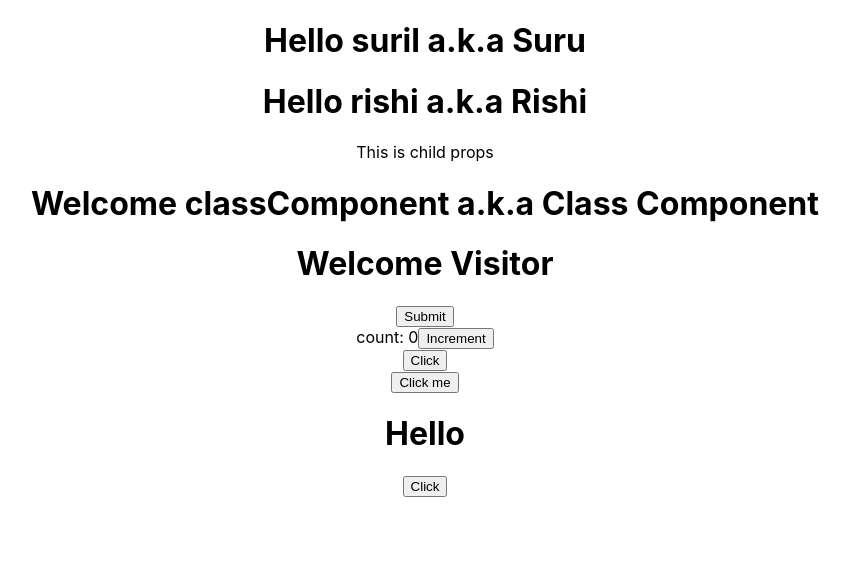
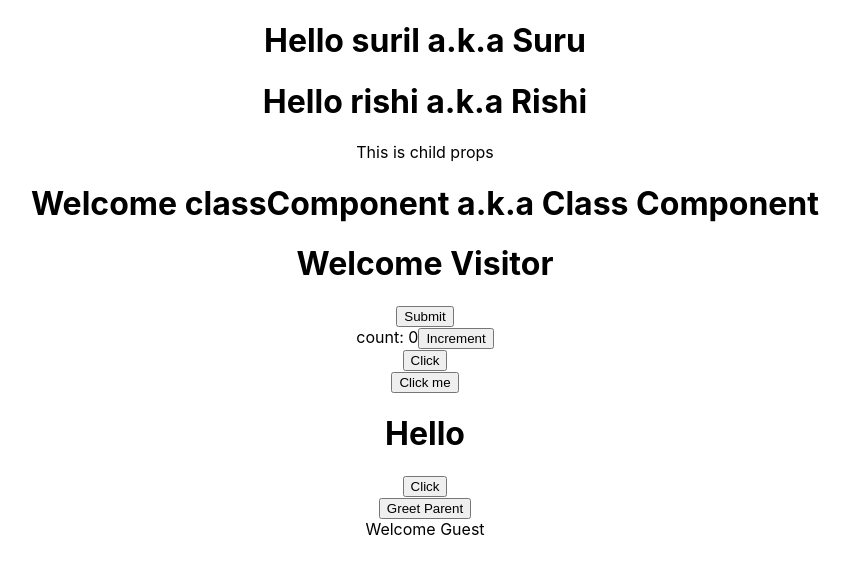
Before and after one commit to SurilPurohit/hello-world, a React (Create React App) app: page / in a window 1280 px wide. Shown: the top 574 px of the page, without its empty margins (215-1065 px from the left). Built offline with nearby package versions, Linux system fonts and the light colour scheme.

Commit message:
Conditional Rendering

```diff
--- a/src/App.js
+++ b/src/App.js
@@ -7,6 +7,8 @@
 import FunctionClick from './components/FunctionClick';
 import ClassClick from './components/ClassClick';
 import EventBind from './components/EventBind';
+import ParentComponent from './components/ParentComponent';
+import UserGreeting from './components/UserGreeting';
 
 function App() {
   return (
@@ -21,6 +23,8 @@
       <FunctionClick />
       <ClassClick />
       <EventBind />
+      <ParentComponent />
+      <UserGreeting />
     </div>
   );
 }
--- /dev/null
+++ b/src/components/ChildComponent.js
@@ -0,0 +1,11 @@
+import React from 'react'
+
+function ChildComponent(props) {
+    return (
+        <div>
+            <button onClick={() => props.greetHandler('Child')}>Greet Parent</button>
+        </div>
+    )
+}
+
+export default ChildComponent
--- /dev/null
+++ b/src/components/ParentComponent.js
@@ -0,0 +1,28 @@
+import React, { Component } from 'react'
+import ChildComponent from './ChildComponent'
+
+class ParentComponent extends Component {
+    constructor(props) {
+        super(props)
+
+        this.state = {
+             parentName: 'parent'
+        }
+
+        this.greetParent = this.greetParent.bind(this)
+    }
+
+    greetParent(childName){
+        alert(`Hello ${this.state.parentName} from  ${childName}`)
+    }
+
+    render() {
+        return (
+            <div>
+                <ChildComponent greetHandler={this.greetParent}/>
+            </div>
+        )
+    }
+}
+
+export default ParentComponent
--- /dev/null
+++ b/src/components/UserGreeting.js
@@ -0,0 +1,39 @@
+import React, { Component } from 'react'
+
+class UserGreeting extends Component {
+    constructor(props) {
+        super(props)
+
+        this.state = {
+             isLoggedIn: false
+        }
+    }
+
+
+    render() {
+        return this.state.isLoggedIn ?
+        <div>Welcome Suril</div> :
+        <div>Welcome Guest</div>
+
+        // let message
+        // if(this.state.isLoggedIn){
+        //     message = <div>Welcome Suril</div>
+        // } else{
+        //     message = <div>Welcome Guest</div>
+        // }
+        // return <div>{message}</div>
+
+        // if(this.state.isLoggedIn){
+        //     return(
+        //         <div>Welcome Suril</div>
+        //     )
+        // } else{
+        //     return (
+        //         <div>Welcome Guest</div>
+        //     )
+        // }
+
+    }
+}
+
+export default UserGreeting
```
Also changed, not shown: 1 other file (tests, documents, lock files or other folders).
